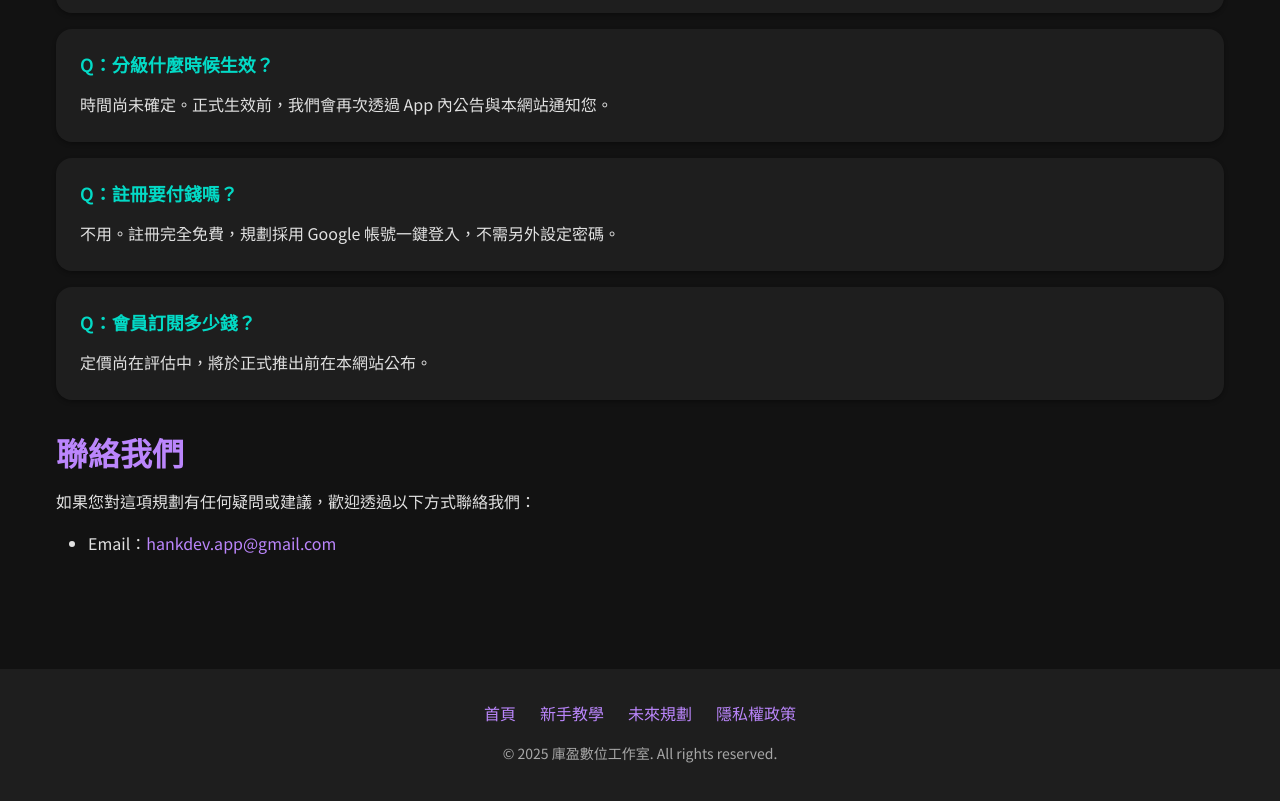
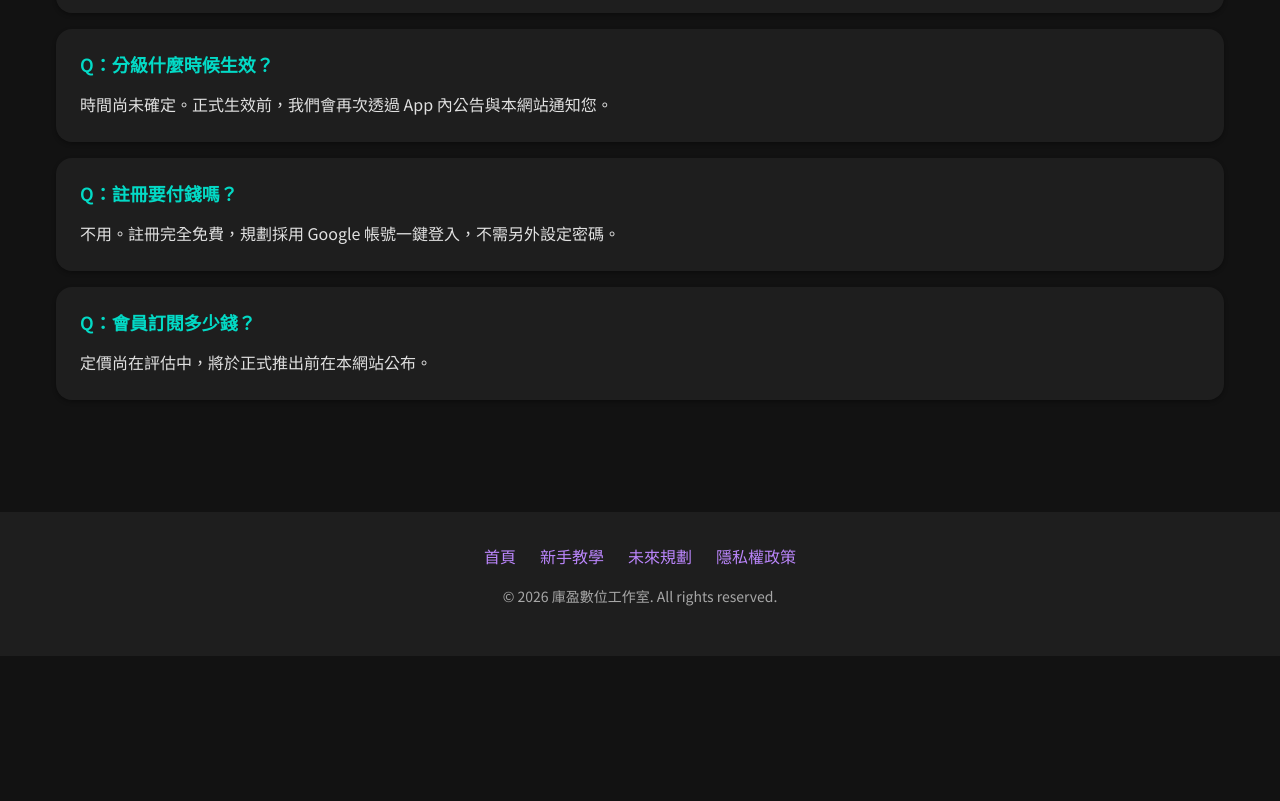
Before and after one commit to HankLi0130/sicbotracker-website, a plain HTML site: page announcement.html in a window 1280 px wide. Shown: the part 1054-1855 px from the top of the page. After the commit the page ends 1710 px from the top, so only its background shows below. Drawn offline with Linux system fonts and the light colour scheme.

Commit message:
fix: fix the year of all rights reserved

```diff
--- a/announcement.html
+++ b/announcement.html
@@ -115,12 +115,6 @@
         <p>定價尚在評估中，將於正式推出前在本網站公布。</p>
       </div>
 
-      <h2>聯絡我們</h2>
-      <p>如果您對這項規劃有任何疑問或建議，歡迎透過以下方式聯絡我們：</p>
-      <ul>
-        <li>Email：<a href="mailto:hankdev.app@gmail.com">hankdev.app@gmail.com</a></li>
-      </ul>
-
     </div>
   </main>
 
@@ -133,7 +127,7 @@
         <a href="announcement.html">未來規劃</a>
         <a href="privacy.html">隱私權政策</a>
       </div>
-      <p>&copy; 2025 庫盈數位工作室. All rights reserved.</p>
+      <p>&copy; 2026 庫盈數位工作室. All rights reserved.</p>
     </div>
   </footer>
 </body>
```
Also changed, not shown: index.html (+1 -1 lines), privacy.html (+1 -1 lines), tutorial.html (+1 -1 lines).
